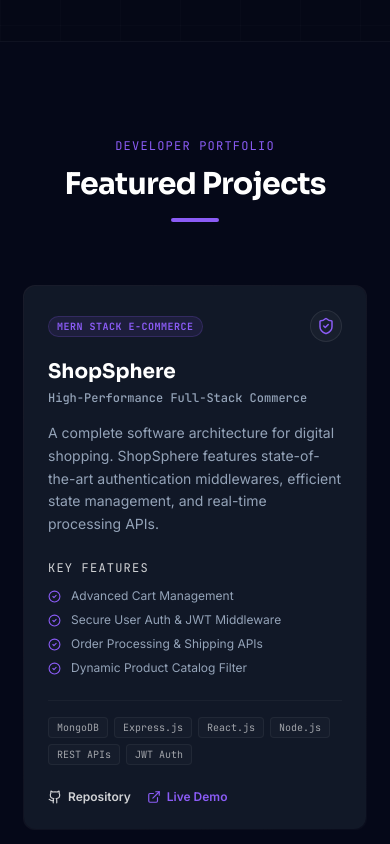
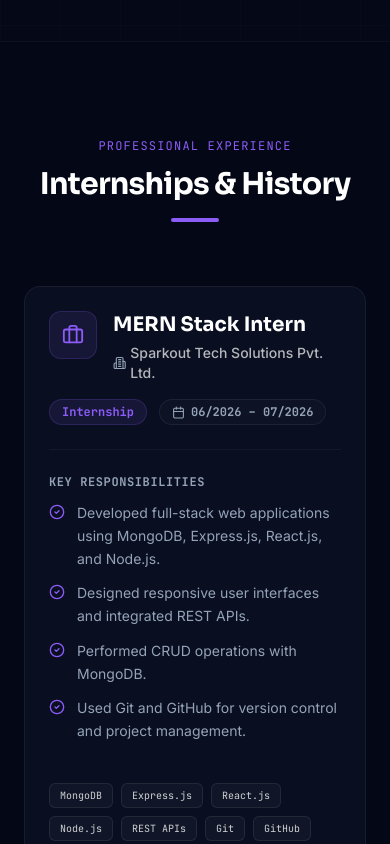
Before and after one commit to KavyaVarsini/portfolio, a React (Vite) app: page / in a window 390 px wide. Shown: the part 4820-5664 px from the top of the page. Built offline with nearby package versions, Linux system fonts and the light colour scheme.

Commit message:
Add MERN Stack Internship experience from resume

```diff
--- a/src/App.tsx
+++ b/src/App.tsx
@@ -2,6 +2,7 @@ import Navbar from "./components/Navbar";
 import Hero from "./components/Hero";
 import About from "./components/About";
 import Skills from "./components/Skills";
+import Experience from "./components/Experience";
 import Projects from "./components/Projects";
 import Publications from "./components/Publications";
 import Certifications from "./components/Certifications";
@@ -23,6 +24,7 @@ export default function App() {
         <Hero />
         <About />
         <Skills />
+        <Experience />
         <Projects />
         <Publications />
         <Certifications />
--- /dev/null
+++ b/src/components/Experience.tsx
@@ -0,0 +1,150 @@
+import { motion } from "framer-motion";
+import { Briefcase, Calendar, Building2, CheckCircle2 } from "lucide-react";
+
+interface ExperienceItem {
+  role: string;
+  company: string;
+  location: string;
+  duration: string;
+  highlights: string[];
+  skills: string[];
+}
+
+const experiences: ExperienceItem[] = [
+  {
+    role: "MERN Stack Intern",
+    company: "Sparkout Tech Solutions Pvt. Ltd.",
+    location: "Remote / Coimbatore, India",
+    duration: "06/2026 – 07/2026",
+    highlights: [
+      "Developed full-stack web applications using MongoDB, Express.js, React.js, and Node.js.",
+      "Designed responsive user interfaces and integrated REST APIs.",
+      "Performed CRUD operations with MongoDB.",
+      "Used Git and GitHub for version control and project management."
+    ],
+    skills: ["MongoDB", "Express.js", "React.js", "Node.js", "REST APIs", "Git", "GitHub"]
+  }
+];
+
+export default function Experience() {
+  const containerVariants = {
+    hidden: { opacity: 0 },
+    visible: {
+      opacity: 1,
+      transition: { staggerChildren: 0.15 },
+    },
+  };
+
+  const itemVariants = {
+    hidden: { y: 20, opacity: 0 },
+    visible: {
+      y: 0,
+      opacity: 1,
+      transition: { duration: 0.6, ease: [0.16, 1, 0.3, 1] as const },
+    },
+  };
+
+  return (
+    <section id="experience" className="relative py-24 px-6 md:px-8 border-t border-white/[0.04] bg-[#070b1e]/10">
+      <div className="max-w-5xl mx-auto">
+        {/* Header */}
+        <div className="flex flex-col items-center text-center mb-16">
+          <motion.div
+            initial={{ opacity: 0, y: 10 }}
+            whileInView={{ opacity: 1, y: 0 }}
+            viewport={{ once: true, margin: "-100px" }}
+            transition={{ duration: 0.6 }}
+            className="text-xs font-mono text-accent uppercase tracking-widest mb-3"
+          >
+            Professional Experience
+          </motion.div>
+          <motion.h2
+            initial={{ opacity: 0, y: 15 }}
+            whileInView={{ opacity: 1, y: 0 }}
+            viewport={{ once: true, margin: "-100px" }}
+            transition={{ duration: 0.6, delay: 0.1 }}
+            className="font-sora text-3xl md:text-5xl font-bold tracking-tight text-white mb-4"
+          >
+            Internships & History
+          </motion.h2>
+          <div className="w-12 h-1 bg-accent rounded" />
+        </div>
+
+        {/* Experience Timeline / Cards */}
+        <motion.div
+          variants={containerVariants}
+          initial="hidden"
+          whileInView="visible"
+          viewport={{ once: true, margin: "-100px" }}
+          className="space-y-8"
+        >
+          {experiences.map((exp, idx) => (
+            <motion.div key={idx} variants={itemVariants} className="w-full">
+              <div className="group glass-panel glass-panel-hover p-6 md:p-8 rounded-2xl relative flex flex-col gap-6">
+
+                {/* Header Section */}
+                <div className="flex flex-col md:flex-row md:items-center justify-between gap-4">
+                  <div className="flex items-start gap-4">
+                    <div className="w-12 h-12 rounded-xl bg-accent/10 border border-accent/20 flex items-center justify-center text-accent shrink-0">
+                      <Briefcase size={22} />
+                    </div>
+                    <div>
+                      <h3 className="font-sora text-xl font-bold text-white group-hover:text-accent transition-colors">
+                        {exp.role}
+                      </h3>
+                      <div className="flex flex-wrap items-center gap-x-3 gap-y-1 text-sm text-white/70 mt-1 font-medium">
+                        <span className="flex items-center gap-1">
+                          <Building2 size={14} className="text-muted" />
+                          {exp.company}
+                        </span>
+                      </div>
+                    </div>
+                  </div>
+
+                  {/* Badge & Dates */}
+                  <div className="flex items-center gap-3 self-start md:self-center font-mono">
+                    <span className="text-xs font-semibold text-accent bg-accent/10 border border-accent/20 px-3 py-1 rounded-full">
+                      Internship
+                    </span>
+                    <span className="text-xs text-muted flex items-center gap-1.5 font-semibold bg-white/[0.02] border border-white/[0.06] px-3 py-1 rounded-full">
+                      <Calendar size={13} />
+                      {exp.duration}
+                    </span>
+                  </div>
+                </div>
+
+                <div className="h-[1px] bg-white/[0.04]" />
+
+                {/* Highlights / Responsibilities */}
+                <div className="space-y-3">
+                  <h4 className="text-xs font-mono text-muted uppercase tracking-wider font-bold">Key Responsibilities</h4>
+                  <ul className="space-y-3">
+                    {exp.highlights.map((highlight, hIdx) => (
+                      <li key={hIdx} className="flex items-start gap-3 text-sm text-muted leading-relaxed">
+                        <CheckCircle2 size={16} className="text-accent shrink-0 mt-0.5" />
+                        <span>{highlight}</span>
+                      </li>
+                    ))}
+                  </ul>
+                </div>
+
+                {/* Skills Used */}
+                <div className="flex flex-wrap gap-2 pt-4">
+                  {exp.skills.map((skill, sIdx) => (
+                    <span
+                      key={sIdx}
+                      className="text-[10px] font-mono text-white/80 bg-white/[0.03] border border-white/[0.08] hover:border-accent/40 transition-colors px-2.5 py-1 rounded-md"
+                    >
+                      {skill}
+                    </span>
+                  ))}
+                </div>
+
+              </div>
+            </motion.div>
+          ))}
+        </motion.div>
+      </div>
+    </section>
+  );
+}
--- a/src/components/Navbar.tsx
+++ b/src/components/Navbar.tsx
@@ -11,6 +11,7 @@ const navItems: NavItem[] = [
   { label: "Home", href: "#home" },
   { label: "About", href: "#about" },
   { label: "Skills", href: "#skills" },
+  { label: "Experience", href: "#experience" },
   { label: "Projects", href: "#projects" },
   { label: "Publications", href: "#publications" },
   { label: "Certifications", href: "#certifications" },
```
